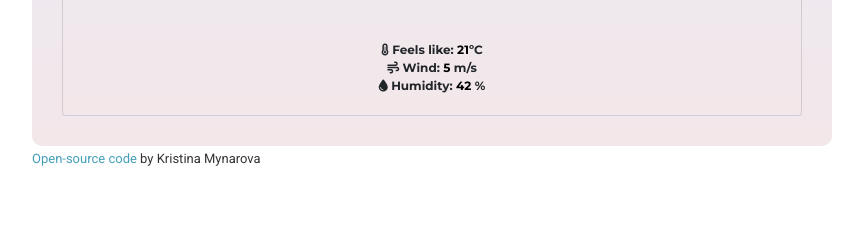
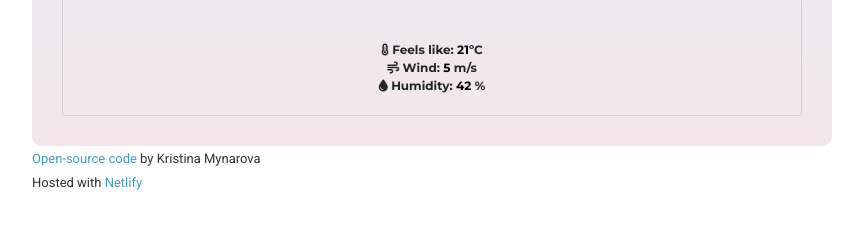
Before and after one commit to Sitara-Persyana/weather-flower-app, a plain HTML site: page index.html in a window 1280 px wide. Shown: the part 449-678 px from the top of the page, without its empty margins (208-1071 px from the left). Drawn offline with nearby package versions, Linux system fonts and the light colour scheme.

Commit message:
Added Netlify link

```diff
--- a/index.html
+++ b/index.html
@@ -116,6 +116,9 @@
     </div>
     </div>
 <span class="open-source-link" id="opn-src" target="_blank"><a href="https://github.com/Sitara-Persyana/weather-flower-app" class="code-link">Open-source code</a> by Kristina Mynarova</span>
+</br>
+<span class="open-source-link"> Hosted with
+<a href="https://amazing-haibt-c4da04.netlify.app" target="_blank"class="code-link">Netlify</a></span>
 
 
     <script src="src/index.js"></script>
```
